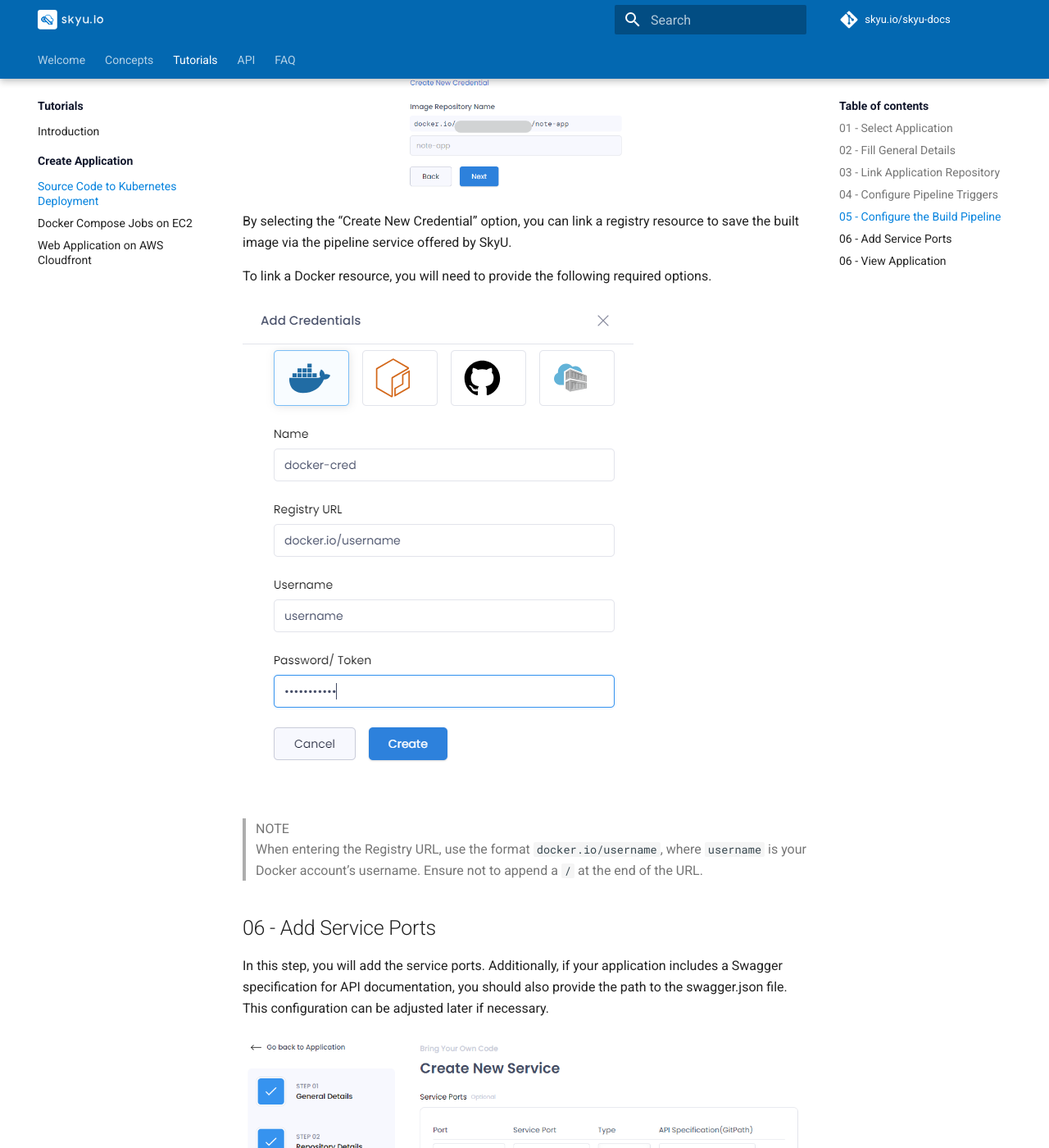
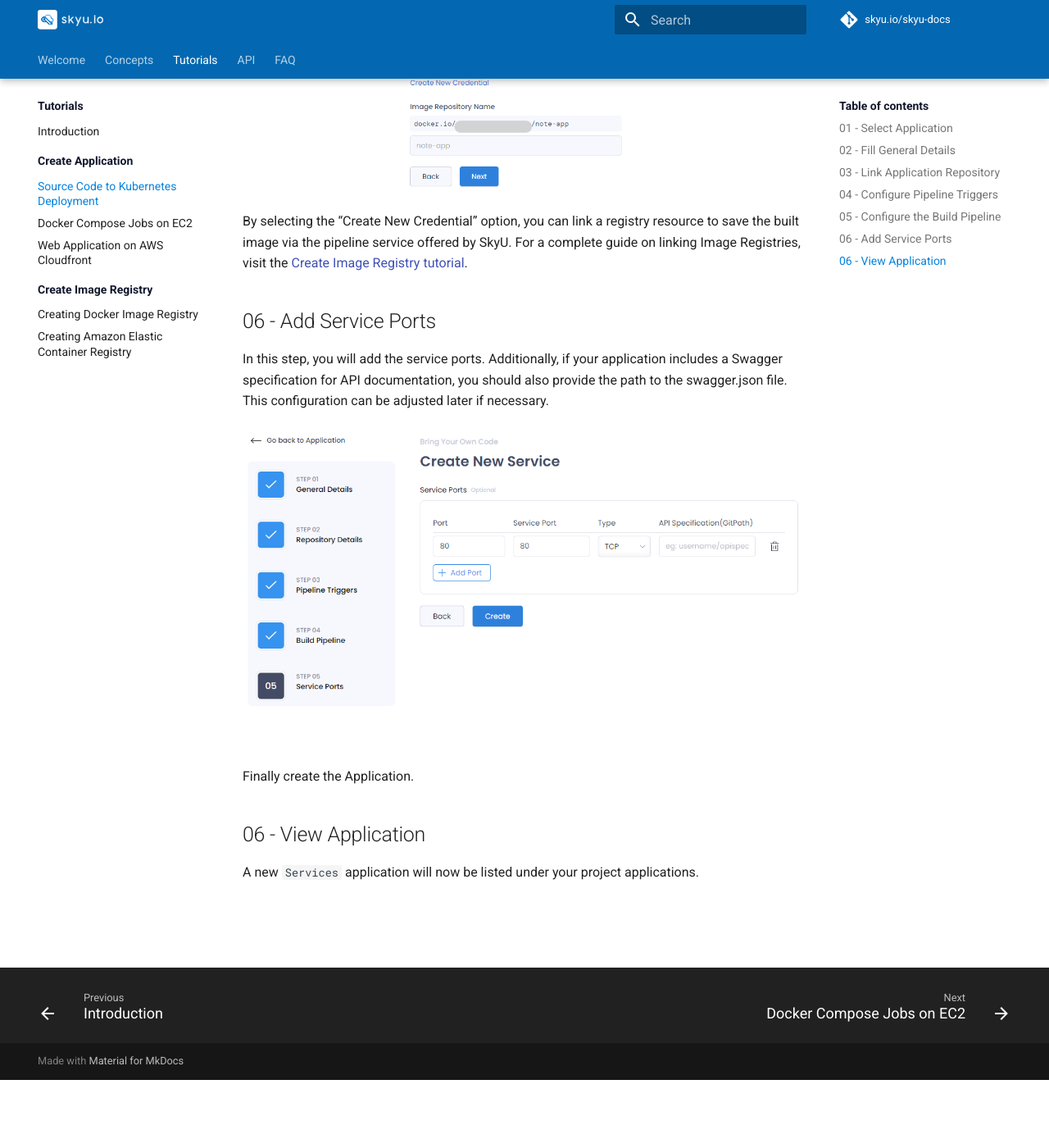
Before and after one commit to skyu-io/skyu-docs, an MkDocs documentation site: the page built from docs/Tutorials/applications/source-code-kubernetes-deployment.md, in a window 1280 px wide and 1400 px high, scrolled down 3557 px. Shown: the whole window at 82% size. Built offline with MkDocs 1.6.1 and Material for MkDocs 9.7.7, drawn with Linux system fonts in a browser that asks for light colours; comment, search, counter and statistics services are not loaded; after the commit the page ends 4874 px from its top, so only the background shows below that.

Commit message:
Add create image registry tutorials

```diff
--- a/docs/Tutorials/applications/source-code-kubernetes-deployment.md
+++ b/docs/Tutorials/applications/source-code-kubernetes-deployment.md
@@ -46,14 +46,7 @@
 
 ![](/assets/images/tutorials/app-creation/source-code-kubernetes-deployment/step4-build-pipeline.png)
 
-By selecting the "Create New Credential" option, you can link a registry resource to save the built image via the pipeline service offered by SkyU.
-
-To link a Docker resource, you will need to provide the following required options.
-
-![](/assets/images/tutorials/app-creation/source-code-kubernetes-deployment/step4-docker-cred.png)
-
-> NOTE<br/>
-> When entering the Registry URL, use the format `docker.io/username`, where `username` is your Docker account's username. Ensure not to append a `/` at the end of the URL.
+By selecting the "Create New Credential" option, you can link a registry resource to save the built image via the pipeline service offered by SkyU. For a complete guide on linking Image Registries, visit the [Create Image Registry tutorial](../image-registry/docker-registry.md).
 
 ## 06 - Add Service Ports
 
--- a/mkdocs.yml
+++ b/mkdocs.yml
@@ -80,6 +80,9 @@
           - Tutorials/applications/source-code-kubernetes-deployment.md
           - Tutorials/applications/docker-compose-jobs-on-ec2.md
           - Tutorials/applications/web-application-on-aws-cloudfront.md
+      - Create Image Registry:
+          - Tutorials/image-registry/docker-registry.md
+          - Tutorials/image-registry/amazon-ecr.md
   - API:
       - API/index.md
   - FAQ:
```
Also changed, not shown: docs/Tutorials/image-registry/amazon-ecr.md (added, +30 -0 lines), docs/Tutorials/image-registry/docker-registry.md (added, +28 -0 lines), overrides/assets/images/tutorials/image-registry/amazon-ecr/add-amazon-ecr.png (added), overrides/assets/images/tutorials/image-registry/amazon-ecr/create-stack.png (added), overrides/assets/images/tutorials/image-registry/amazon-ecr/registry-list.png (added), overrides/assets/images/tutorials/image-registry/docker-registry/add-docker-cred.png (added), overrides/assets/images/tutorials/image-registry/docker-registry/edit-docker-cred.png (added), overrides/assets/images/tutorials/image-registry/docker-registry/selection.png (added).
